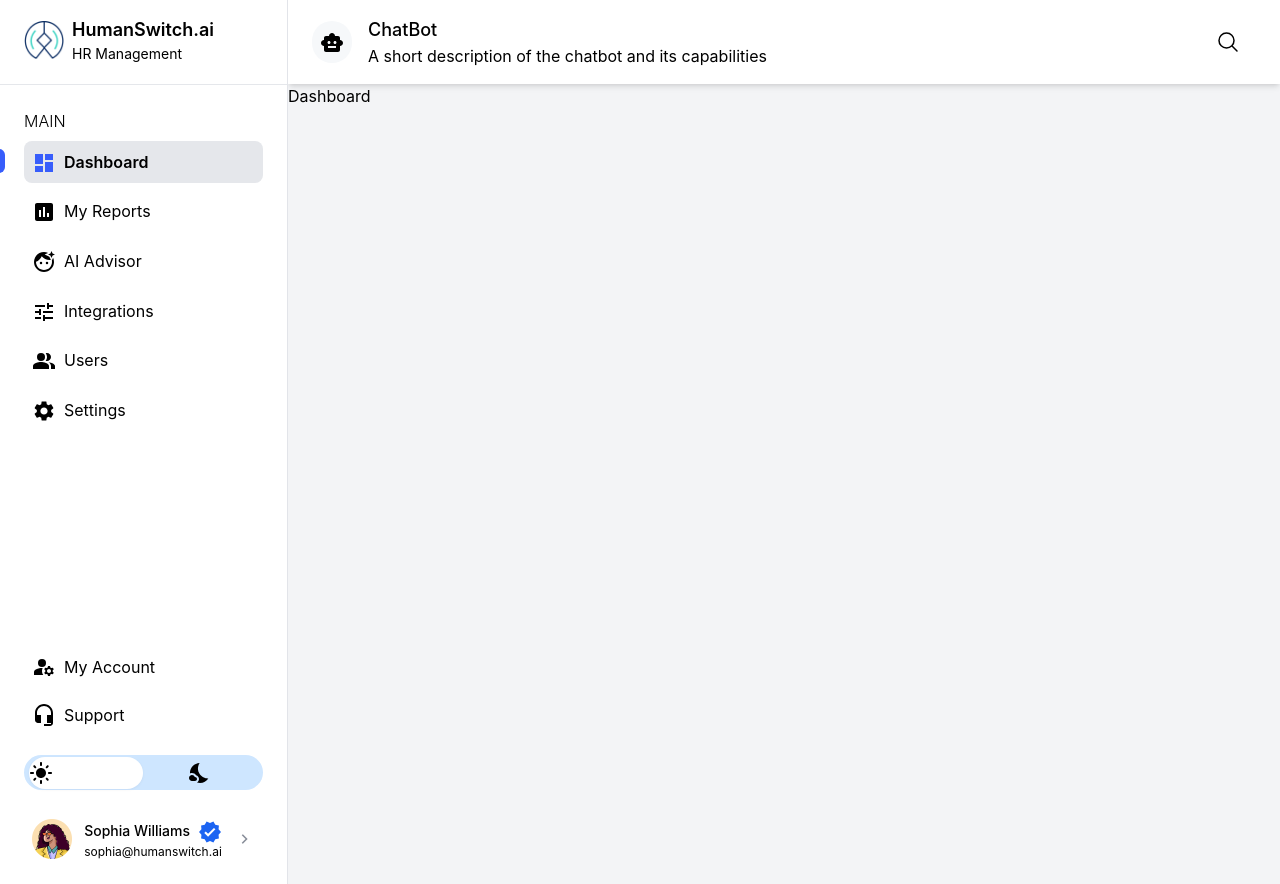
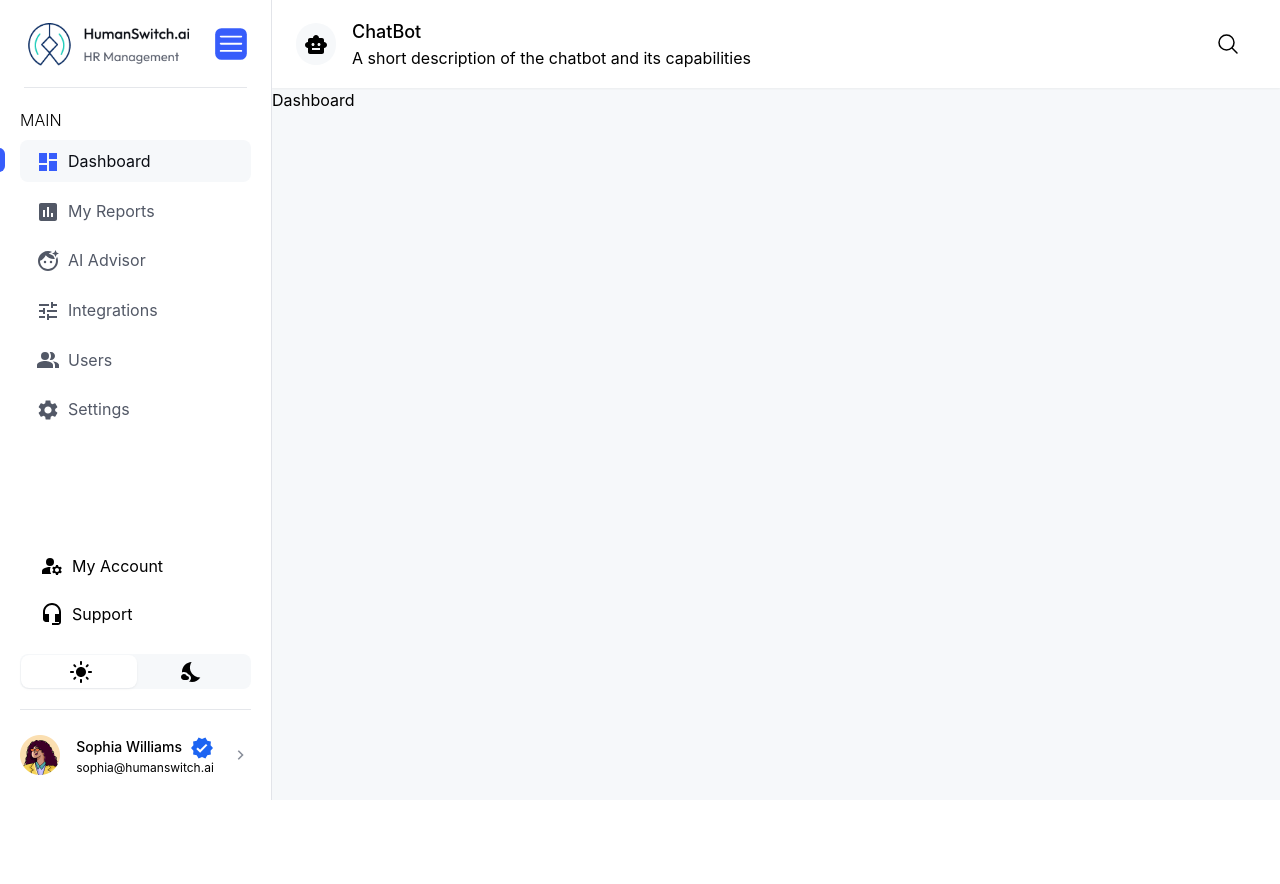
Before and after one commit to atozdebug/humanswitch, a React (Vite) app: page /dashboard in a window 1280 px wide. After the commit the page ends 800 px from the top, so only its background shows below. Built offline with nearby package versions, Linux system fonts and the light colour scheme.

Commit message:
Design Sir

```diff
--- a/src/Layout/header.tsx
+++ b/src/Layout/header.tsx
@@ -2,13 +2,13 @@ import SmartToyIcon from "@mui/icons-material/SmartToy";
 
 const Header = () => {
   return (
-    <div className="bg-white shadow-md">
+    <div className="bg-white shadow-sm py-4">
       <div className="grid-cols-1 md:grid-cols-2 lg:grid-cols-2 gap-6 flex items-center justify-between">
         <div className="flex justify-center items-center ml-6">
           <span className="bg-[#F6F8FA] p-2 rounded-full">
             <SmartToyIcon />
           </span>
-          <div className="p-4">
+          <div className="px-4">
             <h2 className="text-heading text-lg font-medium">ChatBot</h2>
             <p>A short description of the chatbot and its capabilities</p>
           </div>
--- a/src/Layout/layout.tsx
+++ b/src/Layout/layout.tsx
@@ -4,7 +4,7 @@ import SideBar from "./sidebar";
 const Layout = ({ children }: any) => {
   const isTrue = true;
   return (
-    <div className="bg-gray-100 text-black main-outerr">
+    <div className="bg-lightgray text-black main-outerr">
       <div
         style={{
           display: "flex",
--- a/src/Layout/sidebar.tsx
+++ b/src/Layout/sidebar.tsx
@@ -10,7 +10,7 @@ import LightModeIcon from "@mui/icons-material/LightMode";
 import VerifiedIcon from "@mui/icons-material/Verified";
 import { useLocation } from "react-router-dom";
 import SettingsIcon from "@mui/icons-material/Settings";
-
+import { useState } from 'react';
 let sideBarItems = [
   {
     name: "Dashboard",
@@ -58,31 +58,39 @@ let bottomSidebarItems = [
 ];
 
 const SideBar = () => {
+  const [isSidebarOpen, setIsSidebarOpen] = useState(false);
+
+  const toggleSidebar = () => {
+    setIsSidebarOpen(!isSidebarOpen);
+  };
+
   const location = useLocation();
   const getBasePath = (pathname: any) => {
     const parts = pathname.split("/");
     return `/${parts[1]}`;
   };
   return (
-    <div>
-      <div className="bg-white relative h-full w-72 overflow-y-auto border-r border-[#E2E4E9] flex justify-between flex-col lft-nav">
-        <div className="py-4">
-          <div className="flex items-center gap-2 border-b pb-5 px-6">
-            <div>
-              <img
-                src="/assets/images/Logo-favicon.png"
-                height={40}
-                width={40}
-              />
-            </div>
-            <div className="flex flex-col justify-center">
-              <div className="text-lg font-semibold">HumanSwitch.ai</div>
-              <div className="text-sm">HR Management</div>
+    <div className={`max-h-100vh w-272px sidebar-main ${isSidebarOpen ? 'menu-open' : 'menu-closed'}`}>
+      <div className="bg-white relative h-full overflow-y-auto border-r border-[#E2E4E9] flex justify-between flex-col lft-nav">
+        <div className="pt-0 pb-4">
+          <div className="px-6">
+            <div className="flex items-center justify-between border-b py-4">
+              <div className="">
+                <img
+                  src="/assets/images/human-logo.png"
+                  width={170}
+                  height={59}
+                />
+              </div>
+              <div className={`menu-bar cursor-pointer ${isSidebarOpen ? 'menu-bar-open' : 'menu-bar-closed'}`} onClick={toggleSidebar}>
+              <svg xmlns="http://www.w3.org/2000/svg" version="1.1" xmlnsXlink="http://www.w3.org/1999/xlink" width="32" height="32" x="0" y="0" viewBox="0 0 384 384"  xmlSpace="preserve" className={`${isSidebarOpen ? 'hidden' : ''}`}><rect width="384" height="384" rx="76.8" ry="76.8" fill="#375dfb" shapeRendering="rounded" transform="matrix(0.99,0,0,0.99,1.920000000000016,1.920000000000016)"></rect><g transform="matrix(0.6999999999999996,0,0,0.6999999999999996,57.600000000000165,91.5998001098634)"><path d="M368 154.668H16c-8.832 0-16-7.168-16-16s7.168-16 16-16h352c8.832 0 16 7.168 16 16s-7.168 16-16 16zM368 32H16C7.168 32 0 24.832 0 16S7.168 0 16 0h352c8.832 0 16 7.168 16 16s-7.168 16-16 16zM368 277.332H16c-8.832 0-16-7.168-16-16s7.168-16 16-16h352c8.832 0 16 7.168 16 16s-7.168 16-16 16zm0 0" fill="#ffffff" opacity="1" data-original="#000000" ></path></g></svg>
+            <svg xmlns="http://www.w3.org/2000/svg" version="1.1" xmlnsXlink="http://www.w3.org/1999/xlink" width="32" height="32" x="0" y="0" viewBox="0 0 22.88 22.88"  xmlSpace="preserve" className={`${isSidebarOpen ? '' : 'hidden'}`}><rect width="22.88" height="22.88" rx="4.576" ry="4.576" fill="#375dfb" shapeRendering="rounded" transform="matrix(0.99,0,0,0.99,0.11439999580383287,0.11439999580383287)"></rect><g transform="matrix(0.6199999999999998,0,0,0.6199999999999998,4.347049638628961,4.347389466070457)"><path d="M.324 1.909a1.14 1.14 0 0 1 0-1.587 1.14 1.14 0 0 1 1.587 0l9.523 9.539L20.973.322a1.12 1.12 0 0 1 1.571 0 1.112 1.112 0 0 1 0 1.587l-9.523 9.524 9.523 9.539a1.112 1.112 0 0 1 0 1.587 1.12 1.12 0 0 1-1.571 0l-9.539-9.539-9.523 9.539a1.14 1.14 0 0 1-1.587 0c-.429-.444-.429-1.159 0-1.587l9.523-9.539L.324 1.909z" fill="#ffffff" data-original="#1e201d"  opacity="1"></path></g></svg>
+              </div>
             </div>
           </div>
 
-          <div className="mt-6">
-            <div className="font-light px-6">MAIN</div>
+          <div className="pt-20px">
+            <div className="font-light px-20px">MAIN</div>
             {sideBarItems.map((item, index) => {
               const basePath = getBasePath(location.pathname);
               const basePathMain = getBasePath(item.navigateTo);
@@ -92,10 +100,10 @@ const SideBar = () => {
                 <a
                   key={index}
                   href={`${item.navigateTo}`}
-                  className={`top  hover:bg-bg-clr hover:font-medium rounded-lg  flex items-center gap-2 my-2 relative ${
+                  className={`top px-2 hover:bg-bg-clr font-regular rounded-lg hover:text-main-heading text-gray-dark flex items-center gap-2 my-2 relative ${
                     isActive
-                      ? " font-semibold px-6"
-                      : "py-2 mx-6 hover:bg-gray-200"
+                      ? " text-main-heading px-20px"
+                      : "py-2 mx-20px hover:bg-lightgray "
                   }`}
                 >
                   {isActive && (
@@ -104,14 +112,14 @@ const SideBar = () => {
                     </div>
                   )}
                   <div
-                    className={`flex w-full items-center  rounded-lg ${
-                      isActive && "bg-gray-200 py-2"
+                    className={`flex w-full items-center rounded-lg ${
+                      isActive && "bg-lightgray text-main-heading py-2 px-2"
                     }`}
                   >
                     <div className={`px-2 ${isActive && "text-[#375DFB]"}`}>
                       {item.icon}
                     </div>
-                    <div>{item.name}</div>
+                    <div className="menu-item-text">{item.name}</div>
                   </div>
                 </a>
               );
@@ -119,26 +127,26 @@ const SideBar = () => {
           </div>
         </div>
         {/* ------------------------------------------------------------- */}
-        <div className="bottom py-4 px-6">
+        <div className="bottom pt-4 px-20px">
           {bottomSidebarItems.map((item, index) => (
             <div
               key={index}
-              className="top px-2 py-2 hover:bg-bg-clr hover:font-medium rounded-lg hover:bg-gray-200 flex items-center gap-2 my-2"
+              className="top px-20px py-2 hover:bg-lightgray rounded-lg hover:tex-main-heading flex items-center gap-2 my-2"
             >
               {item.icon}
-              {item.name}
+              <div className="menu-item-text">{item.name}</div>
             </div>
           ))}
 
-          <div className="my-5">
+          <div className="my-5 day-night-btns">
             <input type="checkbox" className="checkbox hidden" id="checkbox" />
             <label htmlFor="checkbox" className="checkbox-label">
-              <div className="relative rounded-lg min-w-28 bg-[#cee6ff]">
+              <div className="relative rounded-lg min-w-28  text-center">
                 <span>
                   <LightModeIcon className="m-auto relative z-10" />
                 </span>
               </div>
-              <div className="bg-[#cee6ff] m-auto">
+              <div className=" m-auto">
                 <span>
                   <NightsStayIcon className="m-auto relative z-10" />
                 </span>
@@ -149,11 +157,11 @@ const SideBar = () => {
           </div>
           {/* -------------------------------------------------------------- */}
           {/* -------------------------------------------------------------- */}
-          <div className="flex justify-between items-center p-2">
-            <div>
+          <div className="flex justify-between items-center px-0 py-6 border-t">
+            <div className="profile-imagee">
               <img className="max-w-[40px]" src="/assets/images/Avatar.png" />
             </div>
-            <div className="">
+            <div className="profile-content">
               <div className="flex justify-between items-center">
                 <div>
                   <p className="font-medium md:text-sm">Sophia Williams </p>
--- a/src/index.css
+++ b/src/index.css
@@ -149,10 +149,10 @@ checkbox {
 }
 
 .checkbox-label {
-  background-color: #cee6ff;
+  background-color: #F6F8FA;
   width: 100%;
   height: 100%;
-  border-radius: 50px;
+  border-radius: 8px;
   position: relative;
   padding: 5px;
   cursor: pointer;
@@ -170,16 +170,15 @@ checkbox {
 
 .checkbox-label .ball {
   background-color: #fff;
-  width: 40px;
-  height: 32px;
+  width: 50%;
+  height: calc(100% - 2px);
   position: absolute;
-  top: 2px;
-  border-radius: 50%;
+  top: 1px;
   transition: transform 0.2s linear;
-  box-shadow: 0px 0.96px 1.91px -0.96px #0e002914;
-  box-shadow: 0px 0.96px 3.83px -0.96px #0e002914;
-  border-radius: 20px;
-  min-width: 114px;
+  box-shadow: 0px 0.96px 1.91px -0.96px #0E002914, 0px 0.96px 3.83px -0.96px #0E002914;
+  border-radius: 8px;
+  min-width: 50%;
+  left: 1px;
 }
 
 .checkbox:checked + .checkbox-label .ball {
--- a/src/pages/DashBoard/dashboard.tsx
+++ b/src/pages/DashBoard/dashboard.tsx
@@ -1,5 +1,5 @@
 const Dashboard = () => {
-  return <div className="min-h-screen">Dashboard</div>;
+  return <div className="max-h-vhcalc88px overflow-y-auto min-h-vhcalc88px">Dashboard</div>;
 };
 
 export default Dashboard;
--- a/tailwind.config.js
+++ b/tailwind.config.js
@@ -33,6 +33,7 @@ export default {
          "bggreen": "#2B1664",
          "bggreen-500": "#6E3FF3",
          "main-heading": " #0A0D14",
+         'lightgray': '#F6F8FA'
 
       },
       padding: {
@@ -40,7 +41,6 @@ export default {
         60: "60%",
         50: "50%",
         "11px": "11px",
-
       },
 
       backgroundImage: {
@@ -53,8 +53,6 @@ export default {
       borderRadius: {
         '20': '20px',
         '10': '10px',
-
-
       },
       maxWidth: {
         "250px": "250px",
@@ -62,16 +60,17 @@ export default {
         "350px": "350px",
         calc350px: "calc(100% - 350px)",
         calc300px: "calc(100% - 300px)",
+        calc40px: "calc(100% - 40px)",
         600: "600px",
         700: "700px",
         20: "20px",
         123: "123px",
         13: "13px",
-
-
       },
       maxHeight: {
         "vw-calc300px": "calc(100vh - 300px)",
+        vhcalc88px: "calc(100vh - 88px)",
+        "100vh": "100vh",
       },
       height: {
         "vw-calc80px": "calc(100vh - 80px)",
@@ -80,19 +79,26 @@ export default {
       minHeight: {
         "62px": "62px",
         13: "13px",
+        vhcalc88px: "calc(100vh - 88px)",
       },
       width: {
         60: "60%",
         "250px": "250px",
+        '272px': '272px'
       },
       boxShadow: {
         inside: "inset 0 0 15px #6355f64f",
       },
       minwidth: {
-
         '168px': '168px',
         123: "123px",
-
+    },
+    padding: {
+      '20px': '20px',
+      '18px': '18px'
+    },
+    margin: {
+      '20px': '20px'
     },
     },
   },
```
Also changed, not shown: public/assets/images/human-logo.png (added).
